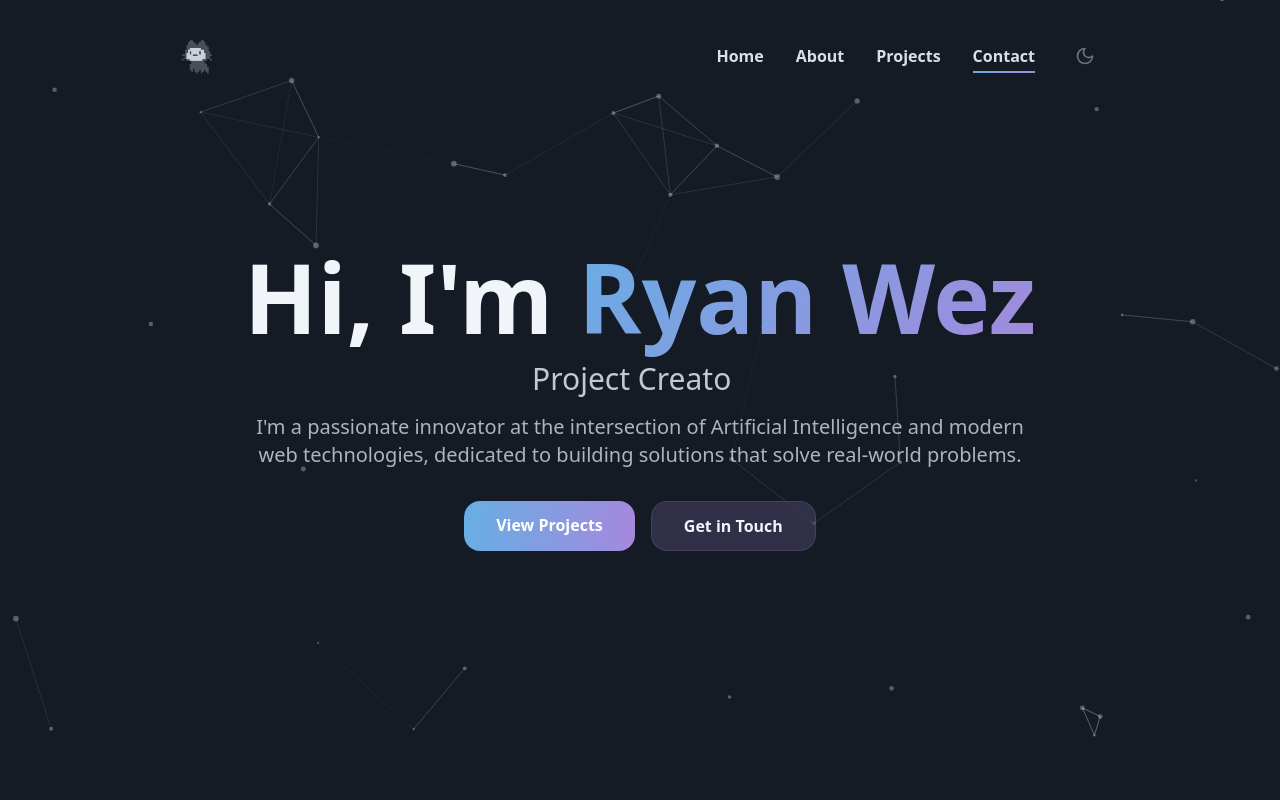
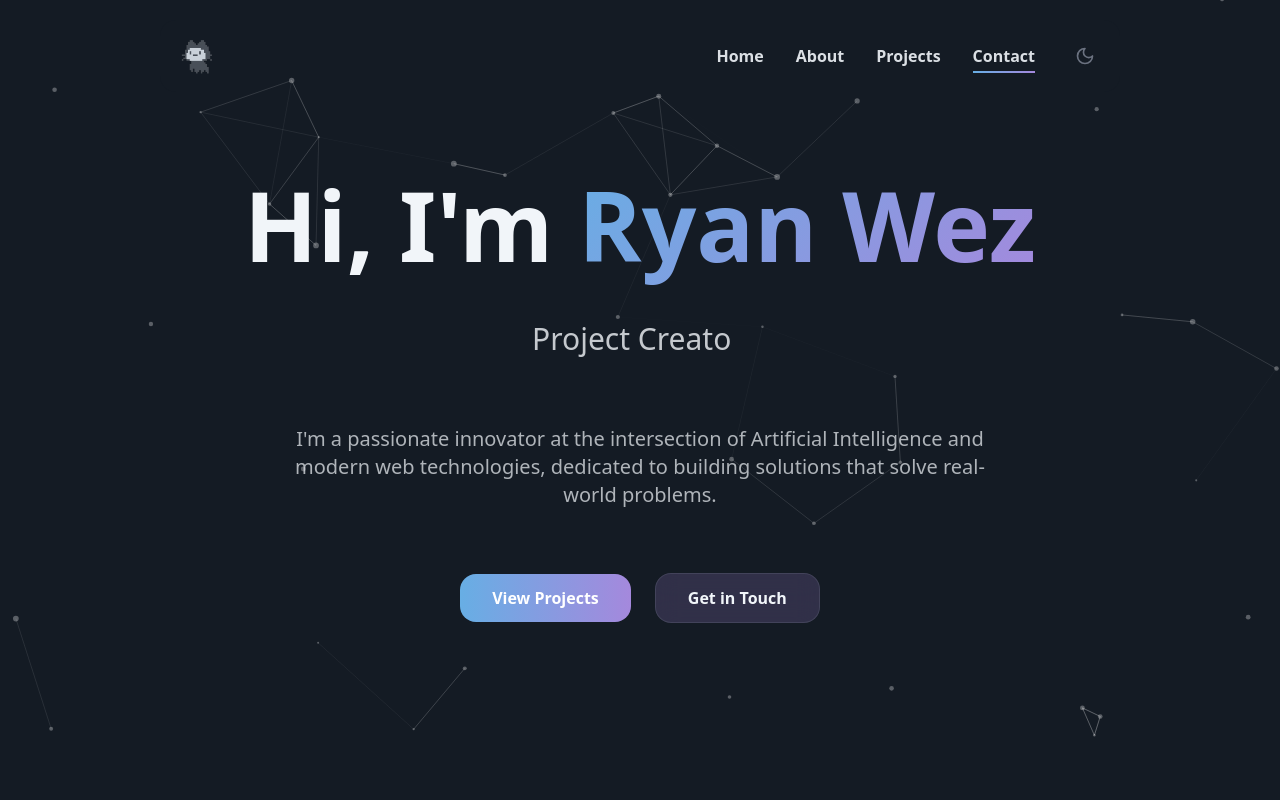
Before and after one commit to RyanWez/ryanwez.github.io, a Next.js app: page / in a window 1280 px wide. Shown: the top 800 px of the page. Built offline with nearby package versions, Linux system fonts and the light colour scheme.

Commit message:
Update #hero

```diff
--- a/src/components/Hero.tsx
+++ b/src/components/Hero.tsx
@@ -29,12 +29,14 @@ const Hero = () => {
   return (
     <section id="home" className="min-h-screen flex items-center justify-center relative p-4" ref={ref}>
       <ParticlesBackground />
-      <div className={cn("text-center z-10 fade-in-element", { 'is-visible': inView })}>
-        <div className="text-5xl md:text-7xl lg:text-8xl font-bold mb-4">
+      <div className={cn("text-center z-10 fade-in-element max-w-5xl mx-auto", { 'is-visible': inView })}>
+        {/* Main heading with better spacing */}
+        <div className="text-5xl md:text-7xl lg:text-8xl font-bold mb-8 md:mb-12">
           Hi, I&apos;m <span className="gradient-text">Ryan Wez</span>
         </div>
 
-        <div className="text-xl md:text-2xl lg:text-3xl text-foreground/80 mb-4">
+        {/* Typewriter section with more space */}
+        <div className="text-xl md:text-2xl lg:text-3xl text-foreground/80 mb-8 md:mb-12 min-h-[2.5rem] md:min-h-[3rem] lg:min-h-[3.5rem]">
           <Typewriter
             words={['AI Enthusiast', 'Project Creator', 'Web Developer']}
             loop={true}
@@ -46,11 +48,15 @@ const Hero = () => {
           />
         </div>
 
-        <p className="text-lg md:text-xl text-foreground/70 mb-8 max-w-3xl mx-auto leading-relaxed">
-          I&apos;m a passionate innovator at the intersection of Artificial Intelligence and modern web technologies, dedicated to building solutions that solve real-world problems.
-        </p>
+        {/* Description with better spacing and readability */}
+        <div className="mb-12 md:mb-16">
+          <p className="text-lg md:text-xl text-foreground/70 max-w-3xl mx-auto leading-relaxed px-4">
+            I&apos;m a passionate innovator at the intersection of Artificial Intelligence and modern web technologies, dedicated to building solutions that solve real-world problems.
+          </p>
+        </div>
 
-        <div className="flex flex-col sm:flex-row gap-4 justify-center">
+        {/* Buttons with improved spacing */}
+        <div className="flex flex-col sm:flex-row gap-6 justify-center items-center">
           <Link href="#projects" onClick={(e) => handleSmoothScroll(e, 'projects')} className="px-8 py-3 rounded-lg font-semibold text-white bg-gradient-to-r from-primary to-secondary hover:translate-y-[-2px] transition-transform duration-300 hover:shadow-lg hover:shadow-primary/30">
             View Projects
           </Link>
```
